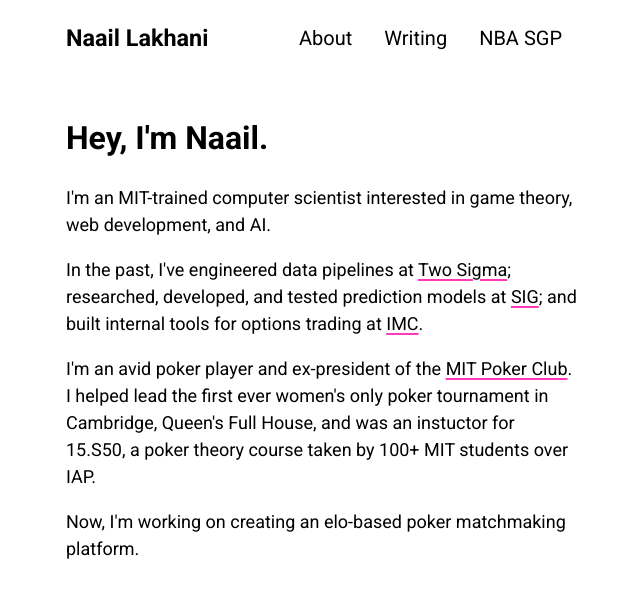
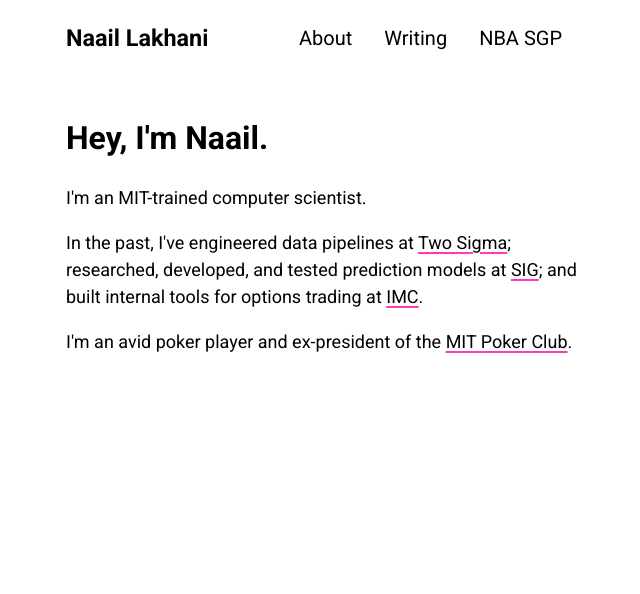
Before and after one commit to lakhaninaail/lakhaninaail.github.io, a React (Create React App) app: page /aboutme in a window 1280 px wide. Shown: the top 594 px of the page, without its empty margins (318-958 px from the left). Built offline with nearby package versions, Linux system fonts and the light colour scheme; a web font is replaced by a local one.

Commit message:
updated site

```diff
--- a/src/components/Pages/AboutMe.js
+++ b/src/components/Pages/AboutMe.js
@@ -5,10 +5,7 @@ function AboutMe() {
 	return (
 		<section>
 			<h1>Hey, I'm Naail.</h1>
-			<p>
-				I'm an MIT-trained computer scientist interested in game theory, web
-				development, and AI.
-			</p>
+			<p>I'm an MIT-trained computer scientist.</p>
 			<p>
 				In the past, I've engineered data pipelines at{" "}
 				<a href="https://www.twosigma.com/" class="hyperlink">
@@ -29,12 +26,7 @@ function AboutMe() {
 				<a href="https://poker.mit.edu/" class="hyperlink">
 					MIT Poker Club
 				</a>
-				. I helped lead the first ever women's only poker tournament in
-				Cambridge, Queen's Full House, and was an instuctor for 15.S50, a poker
-				theory course taken by 100+ MIT students over IAP.
-			</p>
-			<p>
-				Now, I'm working on creating an elo-based poker matchmaking platform.
+				.
 			</p>
 		</section>
 	);
```
